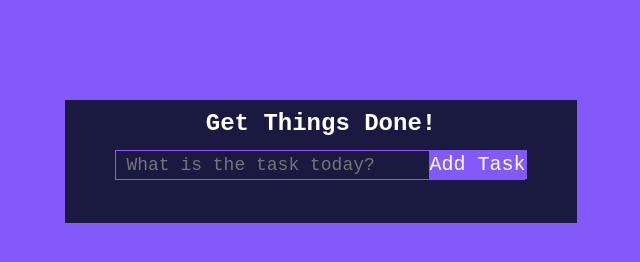
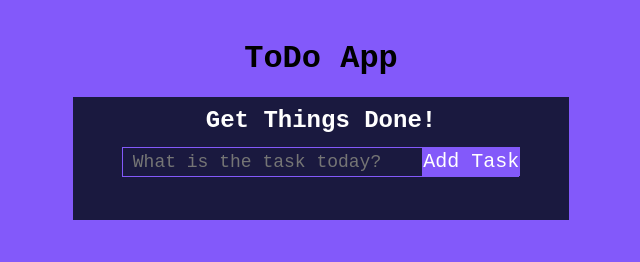
Before and after one commit to trooper108/Web-Devlopment, a plain HTML site: page ToDo/index.html in a window 1280 px wide. Shown: the whole page, without its empty margins (319-959 px from the left). Drawn offline with Linux system fonts and the light colour scheme.

Commit message:
todo app Update

```diff
--- a/ToDo/index.html
+++ b/ToDo/index.html
@@ -10,6 +10,7 @@
   </head>
   <body>
     <div class="container">
+      <h1>ToDo App</h1>
       <div class="task">
         <h2>Get Things Done!</h2>
         <form action="">
--- a/ToDo/style.css
+++ b/ToDo/style.css
@@ -12,17 +12,24 @@ body{
   width: 100vw;
   height: 100vh;
   display: flex;
-  justify-content: center;
-  align-items: flex-start;
+  flex-direction: column;
+  /* justify-content: center; */
+  align-items: center;
+  padding: 20px;
+}
+h1{
+  margin: 20px;
 }
 .task {
   width: 40%;
   /* height: 400px; */
-  margin-top: 100px;
+  /* margin-top: 80px; */
   background-color: #1a193f;
   color: #ffffff;
   padding: 10px 0px;
   text-align: center;
+  /* box-shadow: 10px 10px 10px,-10px 10px 10px, -10px  -10px 20px, 10px  -10px 20px; */
+  /* box-shadow: 10px 10px 10px , -10px -10px 10px,10px -10px 10px , -10px 10px 10px; */
 }
 
 input {
```
